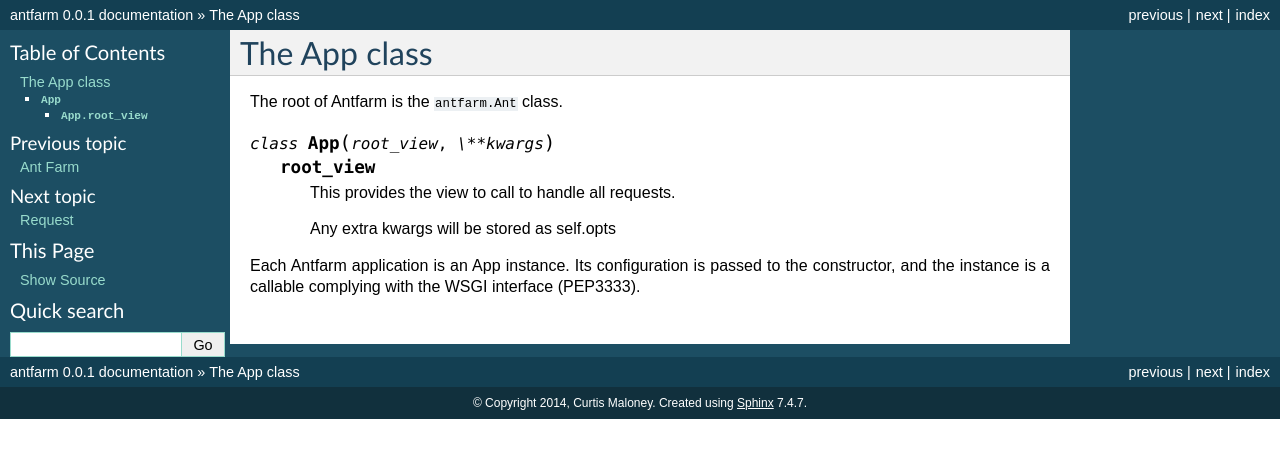
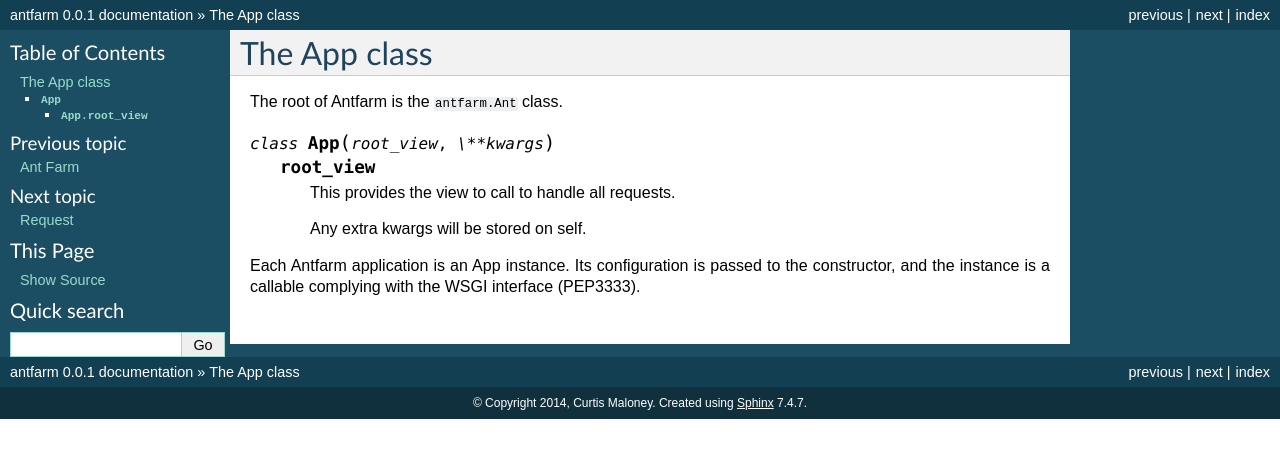
Before and after one commit to funkybob/antfarm, a Sphinx documentation site: the page built from docs/app.rst, in a window 1280 px wide. Shown: the top 458 px of the page. Built offline with Sphinx 7.4.7, drawn with Linux system fonts in a browser that asks for light colours.

Commit message:
Update App docs

```diff
--- a/docs/app.rst
+++ b/docs/app.rst
@@ -10,7 +10,7 @@ The root of Antfarm is the ``antfarm.Ant`` class.
 
       This provides the view to call to handle all requests.
 
-      Any extra kwargs will be stored as self.opts
+      Any extra kwargs will be stored on self.
 
 Each Antfarm application is an App instance.  Its configuration is passed to
 the constructor, and the instance is a callable complying with the WSGI
```
